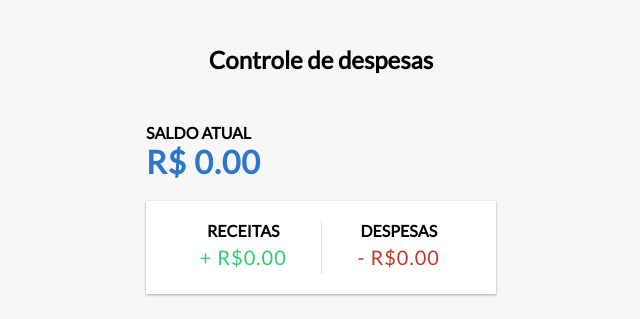
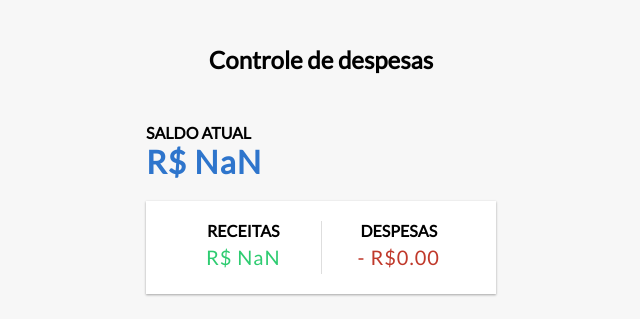
Before and after one commit to WesleyyRafaell/controle-depesas, a plain HTML site: page index.html in a window 1280 px wide. Both pictures are taken after typing "Sample", "Sample" into the empty fields and a click on the button "Adicionar". Shown: the top 319 px of the page, 319-959 px from the left. Drawn offline with Linux system fonts and the light colour scheme.

Commit message:
add transactions controller

```diff
--- a/controllers/TransactionController.js
+++ b/controllers/TransactionController.js
@@ -6,6 +6,7 @@ class TransactionController {
 		this._inputAmount = $("#amount");
 		this._typeTransaction = "+";
 		this._removeClass = new RemoveClassList("#buttons > div");
+		this._transactionsController = new TransactionsController();
 	}
 
 	addTransaction(event) {
@@ -17,7 +18,7 @@ class TransactionController {
 			this._typeTransaction
 		);
 
-		console.log(transaction);
+		this._transactionsController.update(transaction);
 
 		this._cleanForm();
 	}
--- /dev/null
+++ b/controllers/TransactionsController.js
@@ -0,0 +1,61 @@
+class TransactionsController {
+	constructor() {
+		const $ = document.querySelector.bind(document);
+		this._$titleBalance = $("#balance");
+		this._$incomes = $("#money-plus");
+		this._$spents = $("#money-minus");
+		this._transactions = new Transactions();
+	}
+
+	update(transaction) {
+		this._transactions.add(transaction);
+		this.updateTotalBalance(this._transactions.getTransactions());
+	}
+
+	updateTotalBalance(transactions) {
+		const income = this.updateIncome(transactions);
+		const spent = this.updateSpents(transactions);
+
+		const totalBalance = income - spent;
+
+		this._$titleBalance.innerHTML = `R$ ${this._formatedCoin(totalBalance)}`;
+	}
+
+	updateIncome(transactions) {
+		const incomes = transactions.filter(
+			(transaction) => transaction._type === "+"
+		);
+
+		if (incomes.length === 0) return 0;
+
+		const income = this._returnValueOfArray(incomes);
+
+		this._$incomes.innerHTML = `R$ ${this._formatedCoin(income)}`;
+
+		return income;
+	}
+
+	updateSpents(transactions) {
+		const spents = transactions.filter(
+			(transaction) => transaction._type === "-"
+		);
+
+		if (spents.length === 0) return 0;
+
+		const spent = this._returnValueOfArray(spents);
+
+		this._$spents.innerHTML = `R$ ${this._formatedCoin(spent)}`;
+
+		return spent;
+	}
+
+	_returnValueOfArray(array) {
+		return array
+			.map((item) => parseFloat(item._value.replace(".", "")))
+			.reduce((previousValue, currentValue) => previousValue + currentValue);
+	}
+
+	_formatedCoin(value) {
+		return new Intl.NumberFormat("pt-BR").format(value);
+	}
+}
--- a/index.html
+++ b/index.html
@@ -72,6 +72,8 @@
 		<script src="controllers/TransactionController.js"></script>
 		<script src="utils/RemoveClassList.js"></script>
 		<script src="utils/Format.js"></script>
+		<script src="models/transaction/Transactions.js"></script>
+		<script src="controllers/TransactionsController.js"></script>
 		<script src="app.js"></script>
 	</body>
 </html>
--- /dev/null
+++ b/models/transaction/Transactions.js
@@ -0,0 +1,13 @@
+class Transactions {
+	constructor() {
+		this._transactions = [];
+	}
+
+	getTransactions() {
+		return this._transactions;
+	}
+
+	add(transaction) {
+		this._transactions.push(transaction);
+	}
+}
```
